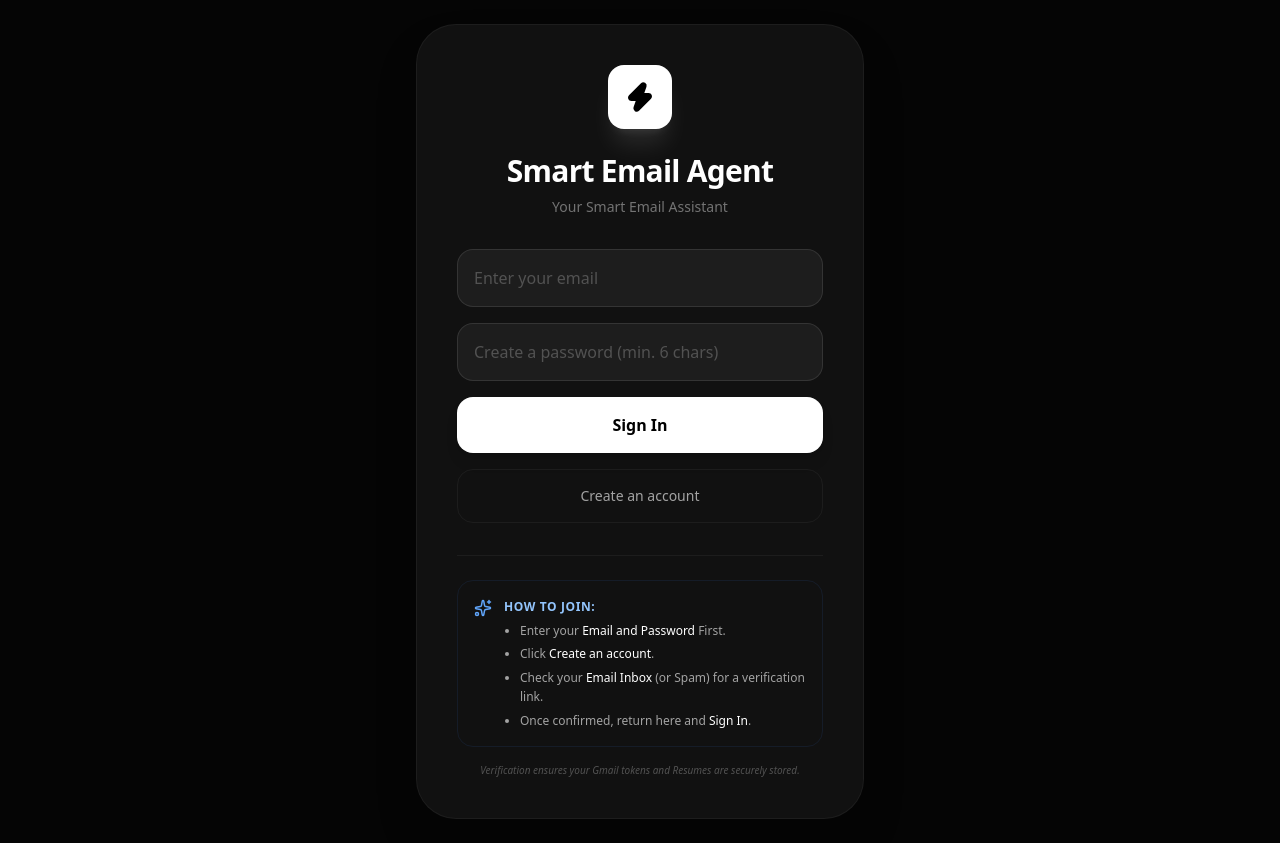
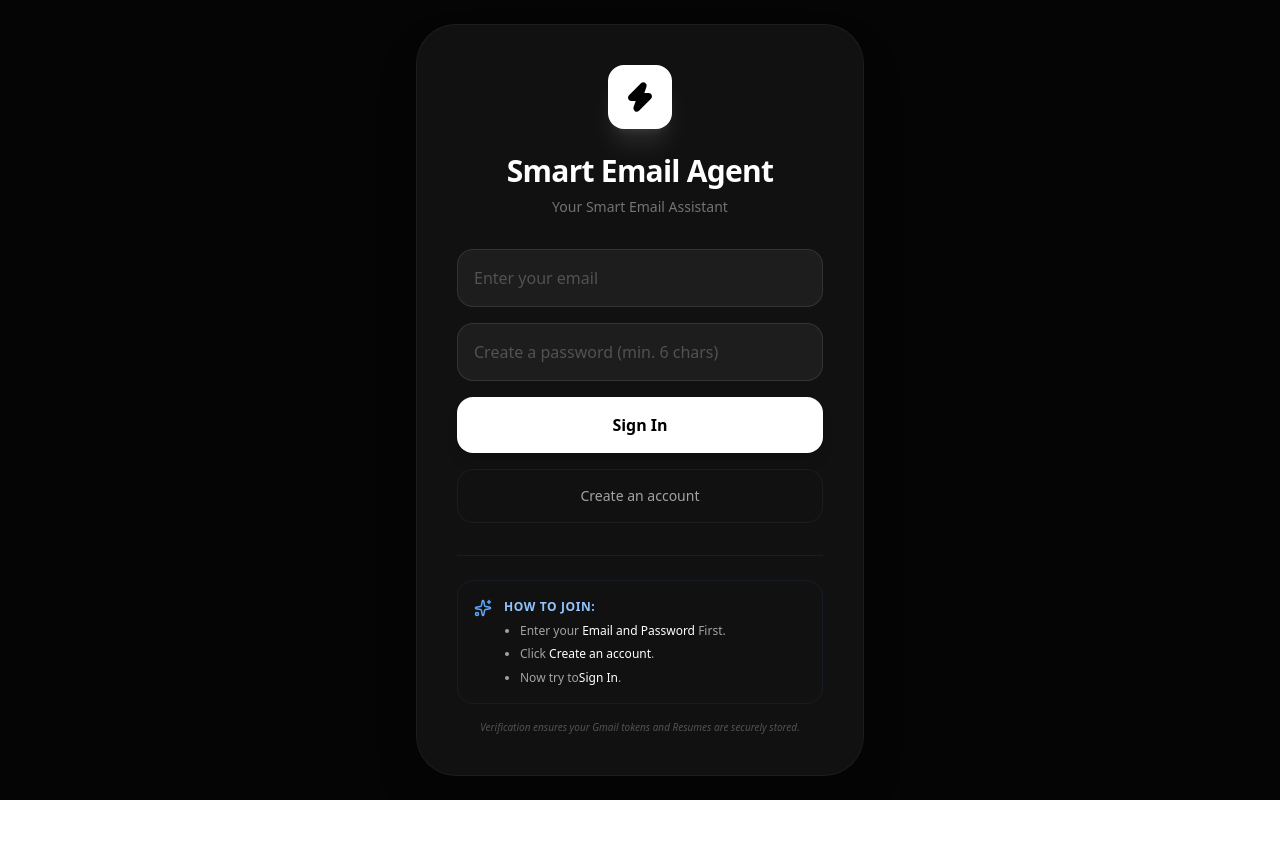
Before and after one commit to SHUBHAMSHARMACODES/Email-agent, a React (Vite) app in the folder frontend/: page / in a window 1280 px wide. After the commit the page ends 800 px from the top, so only its background shows below. Built offline with nearby package versions, Linux system fonts and the light colour scheme; the HTML template or start-up script is replaced by a standard one.

Commit message:
Added onboarding popup for new users

```diff
--- a/frontend/src/App.jsx
+++ b/frontend/src/App.jsx
@@ -112,7 +112,7 @@ const checkOnboardingStatus = async (userId) => {
       options: { data: { full_name: email.split('@')[0] } }
     });
     if (error) alert("Signup Error: " + error.message);
-    else alert("Account created successfully! Check your email for verification. Then Sign In.");
+    else alert("Account created successfully! Now you can Sign In.");
   };
 
   const handleLogout = () => supabase.auth.signOut();
@@ -228,8 +228,7 @@ const checkOnboardingStatus = async (userId) => {
                   <li>Enter your <span className="text-white">Email and Password </span>First.</li>
 
                   <li>Click <span className="text-white">Create an account</span>.</li>
-                  <li>Check your <span className="text-white">Email Inbox</span> (or Spam) for a verification link.</li>
-                  <li>Once confirmed, return here and <span className="text-white">Sign In</span>.</li>
+                   <li>Now try to<span className="text-white">Sign In</span>.</li>
                 </ul>
               </div>
             </div>
```
